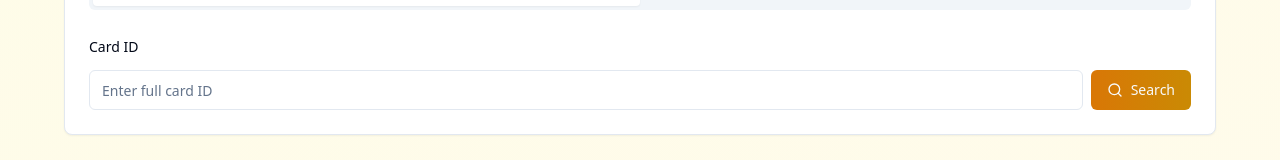
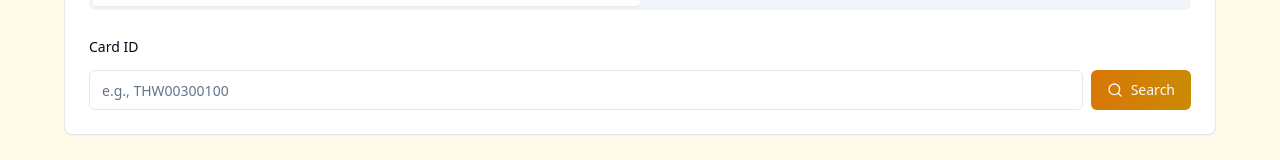
Before and after one commit to sajjad-yaqub/yuma-black-card-qr-generator-roboto, a React (Vite) app: page / in a window 1280 px wide. Shown: the part 269-429 px from the top of the page. Built offline with nearby package versions, Linux system fonts and the light colour scheme.

Commit message:
Changes
Co-authored-by: sajjad-yaqub <41566804+sajjad-yaqub@users.noreply.github.com>

```diff
--- a/src/components/QRCodeGenerator.tsx
+++ b/src/components/QRCodeGenerator.tsx
@@ -399,7 +399,7 @@ export const QRCodeGenerator = () => {
                 <div className="flex gap-2">
                   <Input
                     id="single"
-                    placeholder="Enter full card ID"
+                    placeholder="e.g., THW00300100"
                     value={singleQuery}
                     onChange={(e) => setSingleQuery(e.target.value)}
                     onKeyDown={(e) => { if (e.key === 'Enter') handleSingleSearch(); }}
```
